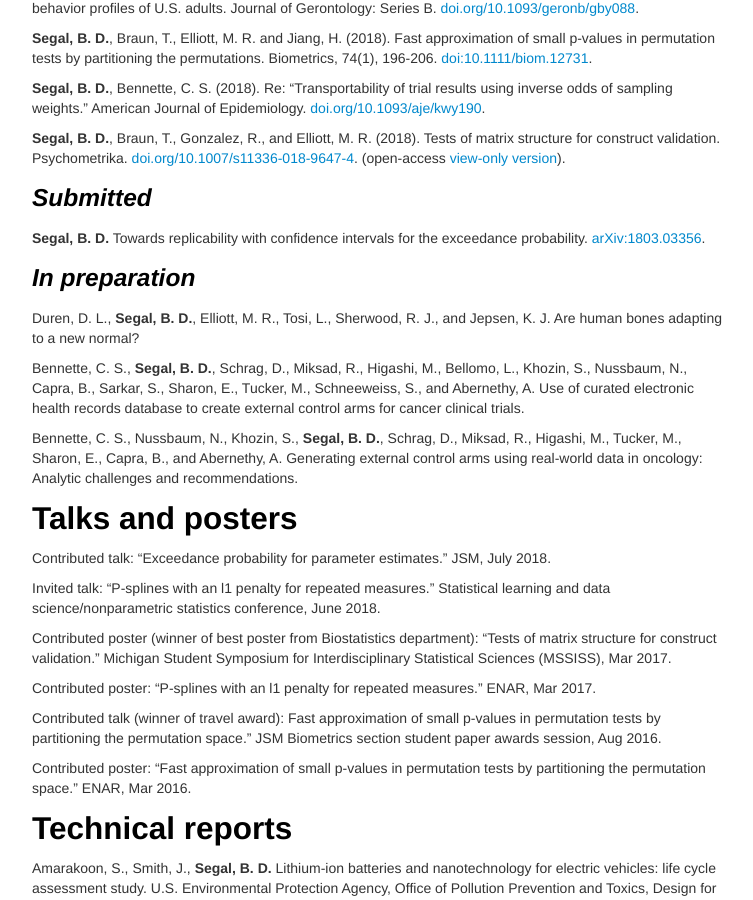
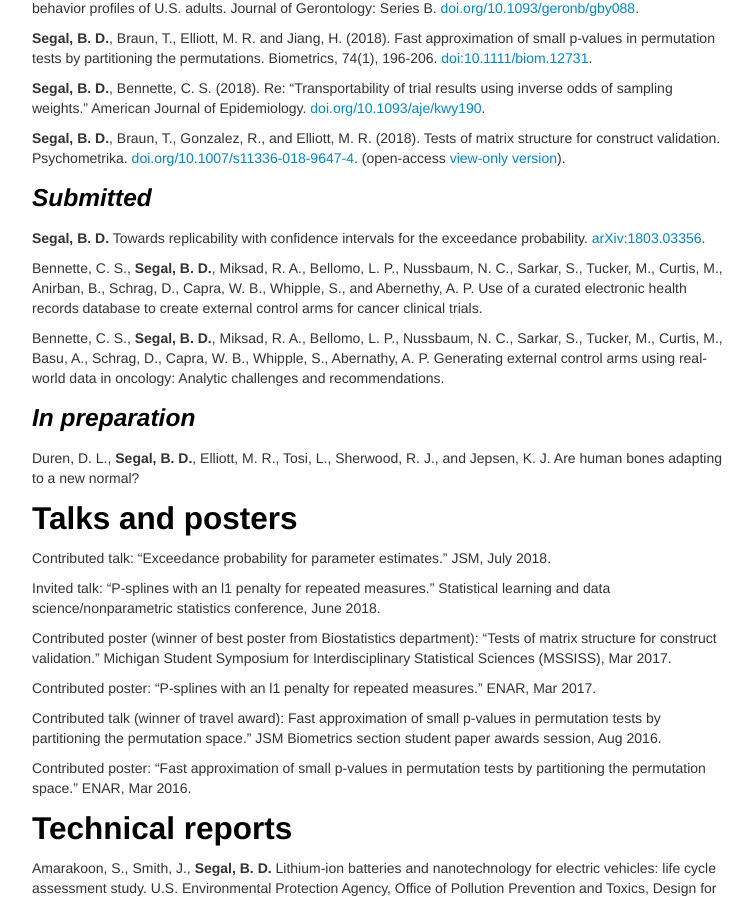
Before and after one commit to bdsegal/bdsegal.github.io, a Jekyll site: the page built from pages/research.md, in a window 1280 px wide and 900 px high, scrolled down 334 px. Shown: the whole window, without its empty margins (258-1011 px from the left). Built offline with Jekyll 4.4.1, drawn with Linux system fonts in a browser that asks for light colours.

Commit message:
updated pubs

```diff
--- a/pages/research.md
+++ b/pages/research.md
@@ -20,12 +20,12 @@ Burgard, S. A., Lin, K. Y., **Segal, B. D.**, Elliott, M. R., and Seelye, S. S.
 ### *Submitted*
 **Segal, B. D.** Towards replicability with confidence intervals for the exceedance probability. [arXiv:1803.03356](https://arxiv.org/abs/1803.03356).
 
+Bennette, C. S., **Segal, B. D.**, Miksad, R. A., Bellomo, L. P., Nussbaum, N. C., Sarkar, S., Tucker, M., Curtis, M., Anirban, B., Schrag, D., Capra, W. B., Whipple, S., and Abernethy, A. P. Use of a curated electronic health records database to create external control arms for cancer clinical trials.
+
+Bennette, C. S., **Segal, B. D.**, Miksad, R. A., Bellomo, L. P., Nussbaum, N. C., Sarkar, S., Tucker, M., Curtis, M., Basu, A., Schrag, D., Capra, W. B., Whipple, S., Abernathy, A. P. Generating external control arms using real-world data in oncology: Analytic challenges and recommendations.
+
 ### *In preparation*
 Duren, D. L., **Segal, B. D.**, Elliott, M. R., Tosi, L., Sherwood, R. J., and Jepsen, K. J. Are human bones adapting to a new normal?
-
-Bennette, C. S., **Segal, B. D.**, Schrag, D., Miksad, R., Higashi, M., Bellomo, L., Khozin, S., Nussbaum, N., Capra, B., Sarkar, S., Sharon, E., Tucker, M., Schneeweiss, S., and Abernethy, A. Use of curated electronic health records database to create external control arms for cancer clinical trials.
-
-Bennette, C. S., Nussbaum, N., Khozin, S., **Segal, B. D.**, Schrag, D., Miksad, R., Higashi, M., Tucker, M., Sharon, E., Capra, B., and Abernethy, A. Generating external control arms using real-world data in oncology: Analytic challenges and recommendations.
 
 ## Talks and posters
 
```
